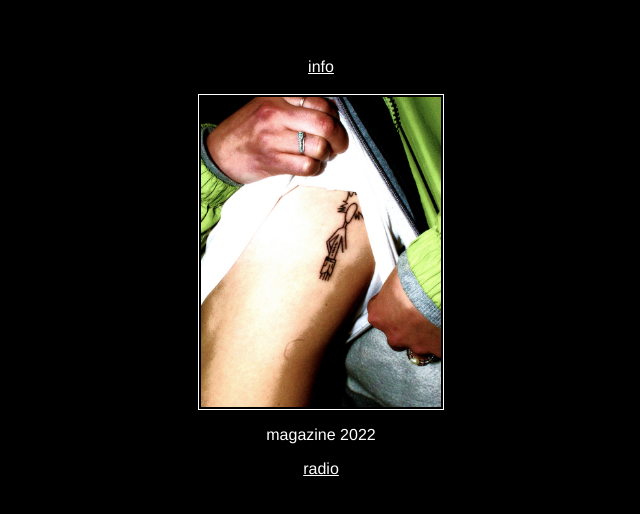
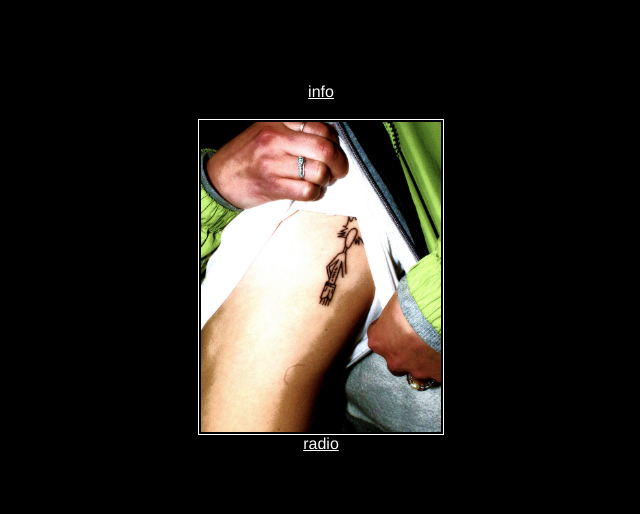
Before and after one commit to josiahmikel/fwbradio, a plain HTML site: page index.html in a window 1280 px wide. Shown: the part 132-646 px from the top of the page, without its empty margins (319-959 px from the left). Drawn offline with Linux system fonts and the light colour scheme.

Commit message:
Update index.html

```diff
--- a/index.html
+++ b/index.html
@@ -49,7 +49,6 @@ color: #FFF;
 <center>
 <a href="/info">info</a><br><br>
 <img src="assets/friends-with-bears-gltwo-redtintdyedbrown-magazine1.jpg" alt="friends with bears magazine by gltwo and redtintdyedbrown"><br>
-  <p><a href="/magazine" id="secret">magazine</a> 2022</p>
 <a href="/radio">radio</a>
 </center>
 </div>
```
